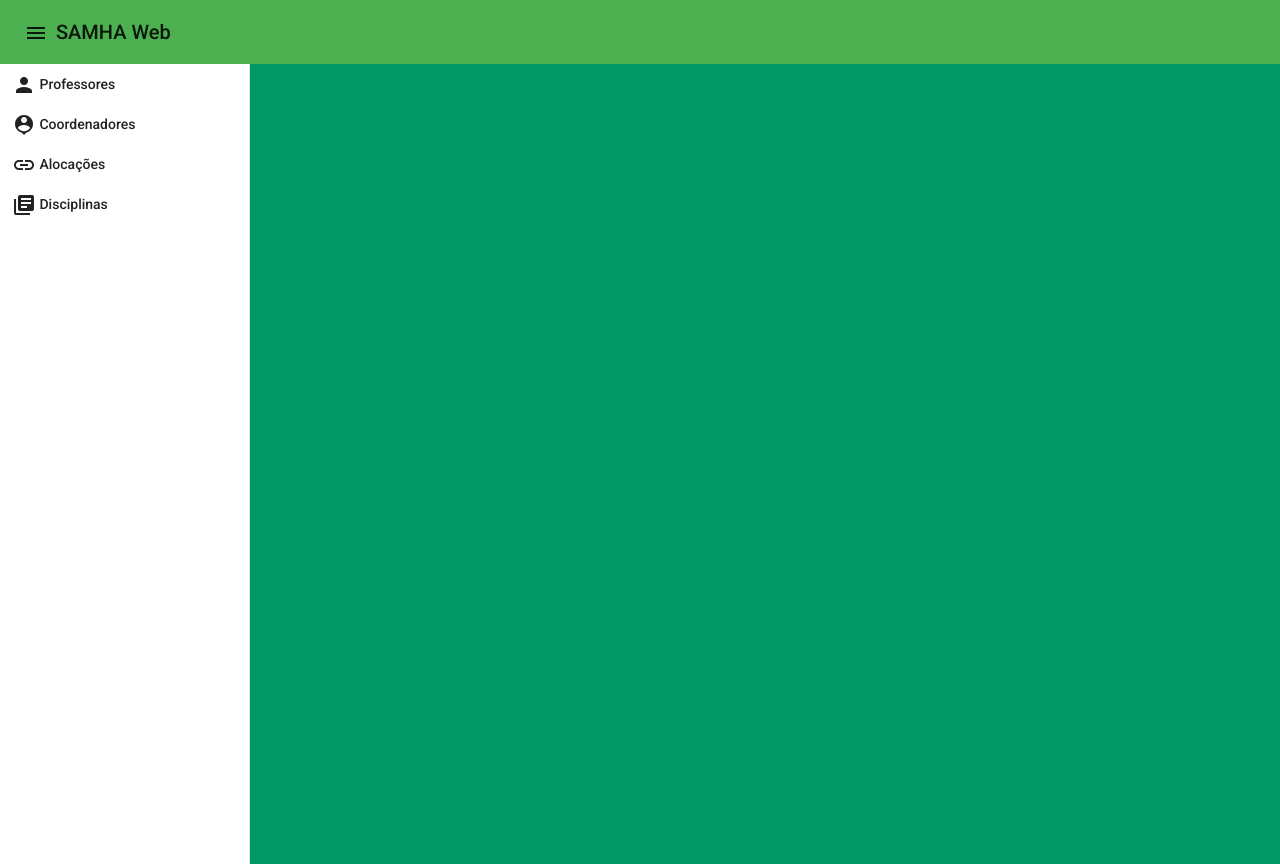
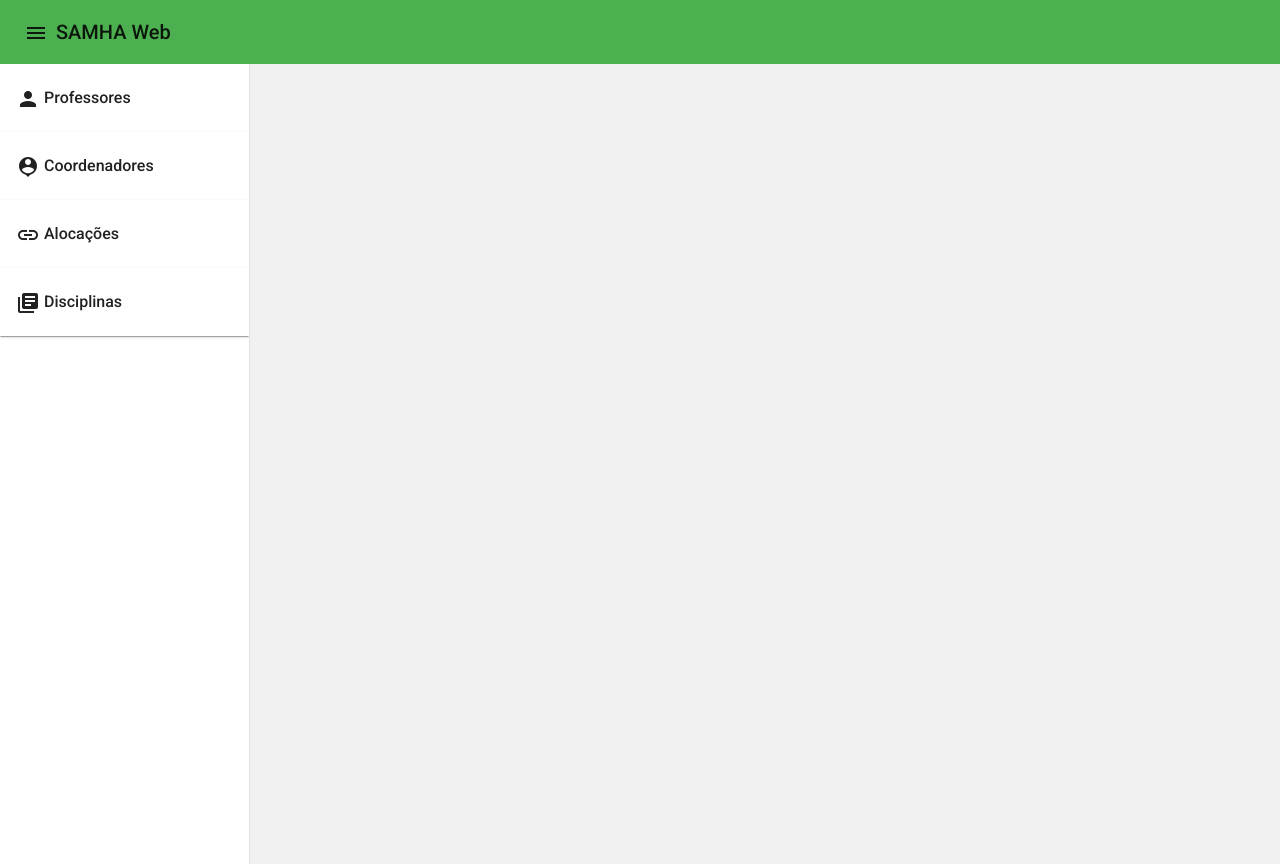
Before and after one commit to brenolpl/samha, an Angular app in the folder samha-frontend/: page /home in a window 1280 px wide. Built offline with nearby package versions, Linux system fonts and the light colour scheme; no server answers.

Commit message:
Dando um tapa no visual

```diff
--- a/samha-frontend/src/app/home/home.component.css
+++ b/samha-frontend/src/app/home/home.component.css
@@ -8,11 +8,14 @@ mat-sidenav{
 }
 
 mat-sidenav-content{
-  background-color: rgb(0,153,102);
+  background-color: rgb(241, 240, 240);
 }
 
-button{
+.mat-button{
   display: block;
+  padding: 16px;
+  text-align: start;
+  font-size: 16px;
 }
 
 .loading-spinner{
@@ -22,3 +25,8 @@ button{
   background-color: rgba(0, 0, 0, 0.15);
   height: 100vh;
 }
+
+.mat-card{
+  padding: 0;
+  border-radius: 0;
+}
--- a/samha-frontend/src/app/home/home.component.html
+++ b/samha-frontend/src/app/home/home.component.html
@@ -7,22 +7,30 @@
   <samha-toolbar (sideBarClicked)="onSideBarClicked()"></samha-toolbar>
   <mat-sidenav-container>
     <mat-sidenav mode="side" [(opened)]="opened">
-      <button (click)="onBotaoProfessorClick()" mat-icon-button class="w-auto row">
+      <mat-card>
+        <button (click)="onBotaoProfessorClick()" mat-button class="w-100 h-100">
           <mat-icon>person</mat-icon>
           Professores
         </button>
-      <button (click)="onBotaoCoordenadoresClick()" mat-icon-button class="w-auto row">
+      </mat-card>
+      <mat-card>
+        <button (click)="onBotaoCoordenadoresClick()" mat-button class="w-100 h-100">
           <mat-icon> person_pin</mat-icon>
           Coordenadores
         </button>
-      <button (click)="onBotaoAlocacaoClick()" mat-icon-button class="w-auto row">
+      </mat-card>
+      <mat-card>
+        <button (click)="onBotaoAlocacaoClick()" mat-button class="w-100 h-100">
           <mat-icon>link</mat-icon>
           Alocações
         </button>
-      <button (click)="onBotaoDisciplinaClick()" mat-icon-button class="w-auto row">
+      </mat-card>
+      <mat-card>
+        <button (click)="onBotaoDisciplinaClick()" mat-button class="w-100 h-100">
           <mat-icon>library_books</mat-icon>
           Disciplinas
         </button>
+      </mat-card>
     </mat-sidenav>
     <mat-sidenav-content>
       <div *ngIf="selectedMenu == 1">
--- a/samha-frontend/src/app/shared/table/table.component.css
+++ b/samha-frontend/src/app/shared/table/table.component.css
@@ -7,7 +7,7 @@ table{
   display: flex;
   align-items: center;
   justify-content: center;
-  background-color: rgba(0, 0, 0, 0.15);
+  background-color: white;
 }
 
 mat-cell{
@@ -17,3 +17,27 @@ mat-cell{
 input{
   width: 380px;
 }
+
+.mat-button{
+  font-size: 13px
+}
+
+.action{
+  font-size: 13px;
+  font-family: Roboto, "Helvetica Neue", sans-serif;
+  margin-left: 15px;
+}
+
+.mat-icon-button{
+  align-items: start;
+  justify-content: start;
+}
+
+
+.form-control{
+  border-radius: 0;
+}
+
+.toolbar-border{
+  border-radius: 4px;
+}
--- a/samha-frontend/src/app/shared/table/table.component.html
+++ b/samha-frontend/src/app/shared/table/table.component.html
@@ -1,19 +1,19 @@
-<mat-card>
+<mat-card class="mat-elevation-z8 m-auto mt-5 col-11">
 
-  <mat-toolbar color="accent">{{toolbarHeader}}</mat-toolbar>
-  <div class="input-group">
+  <mat-toolbar color="accent" class="toolbar-border">{{toolbarHeader}}</mat-toolbar>
+  <div class="input-group mt-3 mb-3">
     <div class="form-outline">
       <form [formGroup]="group">
-        <input type="search" id="form1" class="form-control" placeholder="Pesquisar" (change)="onChanged()" formControlName="search">
+        <input type="search" id="form1" class="form-control border-top-0 border-end-0 border-start-0" placeholder="Pesquisar" (change)="onChanged()" formControlName="search">
       </form>
     </div>
-    <button type="button" class="btn btn-primary">
+    <button type="button" mat-button>
       <i class="fas fa-search"></i>
     </button>
   </div>
 
   <div *ngIf="dataSource$ | async as dataSource; else loading">
-    <table mat-table [dataSource]="defineDataSource(dataSource)" class="mat-elevation-z8">
+    <table mat-table [dataSource]="defineDataSource(dataSource)" >
 
       <ng-container *ngFor="let column of columns" [matColumnDef]="column.columnDef">
 
@@ -28,7 +28,7 @@
       </ng-container>
 
       <ng-container matColumnDef="actions">
-        <mat-header-cell *matHeaderCellDef>Ações</mat-header-cell>
+        <mat-header-cell *matHeaderCellDef><button mat-button [disabled]="true">Ações</button></mat-header-cell>
         <mat-cell *matCellDef="let row" >
           <button mat-icon-button (click)="onEditClick(row)"><mat-icon>border_color</mat-icon></button>
           <button mat-icon-button color="warn" (click)="onDeleteClick(row)"><mat-icon>delete</mat-icon></button>
--- a/samha-frontend/src/app/shared/table/table.component.ts
+++ b/samha-frontend/src/app/shared/table/table.component.ts
@@ -1,12 +1,10 @@
-import {Component, Input, OnInit, ViewChild} from '@angular/core';
+import {Component, Input, OnInit} from '@angular/core';
 import {Observable, of} from 'rxjs';
 import {DataService} from '../service/data.service';
-import {catchError, tap} from 'rxjs/operators';
+import {catchError} from 'rxjs/operators';
 import {Filter, Predicate, QueryMirror} from '../query-mirror';
-import {HttpEvent, HttpHeaderResponse, HttpProgressEvent, HttpResponse, HttpSentEvent, HttpUserEvent} from '@angular/common/http';
 import {Page, PagedList} from '../paged-list';
 import {TableColumnModel} from '../../meta-model/table-column-model';
-import {MatButton} from '@angular/material/button';
 import {FormBuilder, FormGroup} from '@angular/forms';
 
 /**
@@ -70,12 +68,19 @@ export class TableComponent implements OnInit {
     query.selectList(projections);
     if(filter.length > 0) query.where(orFilter);
     if(this.orderBy !== '') query.orderBy(this.orderBy);
-    return this.dataService.query(query).pipe(tap(
-    next => {
-
-      },
-      catchError(error => of([]))
-    ))
+    return this.dataService.query(query).pipe(
+      catchError( _ => {
+        let empty = {
+          listMap: [],
+          page: {
+            size: 0,
+            skip: 0,
+            totalItems: 0
+          }
+        }
+        return of(new PagedList(empty))
+      })
+    )
   }
 
   private defineDisplayedColumns() {
@@ -150,8 +155,8 @@ export class TableComponent implements OnInit {
   }
 
   private checkButtons(){
-    if(this.currentPage <= 1) this.backwardButtonDisabled = true; else this.backwardButtonDisabled = false;
-    if(this.currentPage >= this.lastPage) this.fowardButtonDisabled = true; else this.fowardButtonDisabled = false;
+    this.backwardButtonDisabled = this.currentPage <= 1;
+    this.fowardButtonDisabled = this.currentPage >= this.lastPage;
   }
 
   private calculateLastPage = () => Math.ceil(this.pagedList.page.totalItems / this.maxRows);
--- a/samha-frontend/src/custom-theme.scss
+++ b/samha-frontend/src/custom-theme.scss
@@ -10,7 +10,7 @@
 // (imported above). For each palette, you can optionally specify a default, lighter, and darker
 // hue. Available color palettes: https://material.io/design/color/
 $samha-frontend-primary: mat.define-palette(mat.$green-palette);
-$samha-frontend-accent: mat.define-palette(mat.$teal-palette, A200, A100, A400);
+$samha-frontend-accent: mat.define-palette(mat.$green-palette, 900);
 
 // The warn palette is optional (defaults to red).
 $samha-frontend-warn: mat.define-palette(mat.$red-palette);
```
Also changed, not shown: 1 other file (tests, documents, lock files or other folders). Lines whose indentation alone changed are shown as unchanged.
